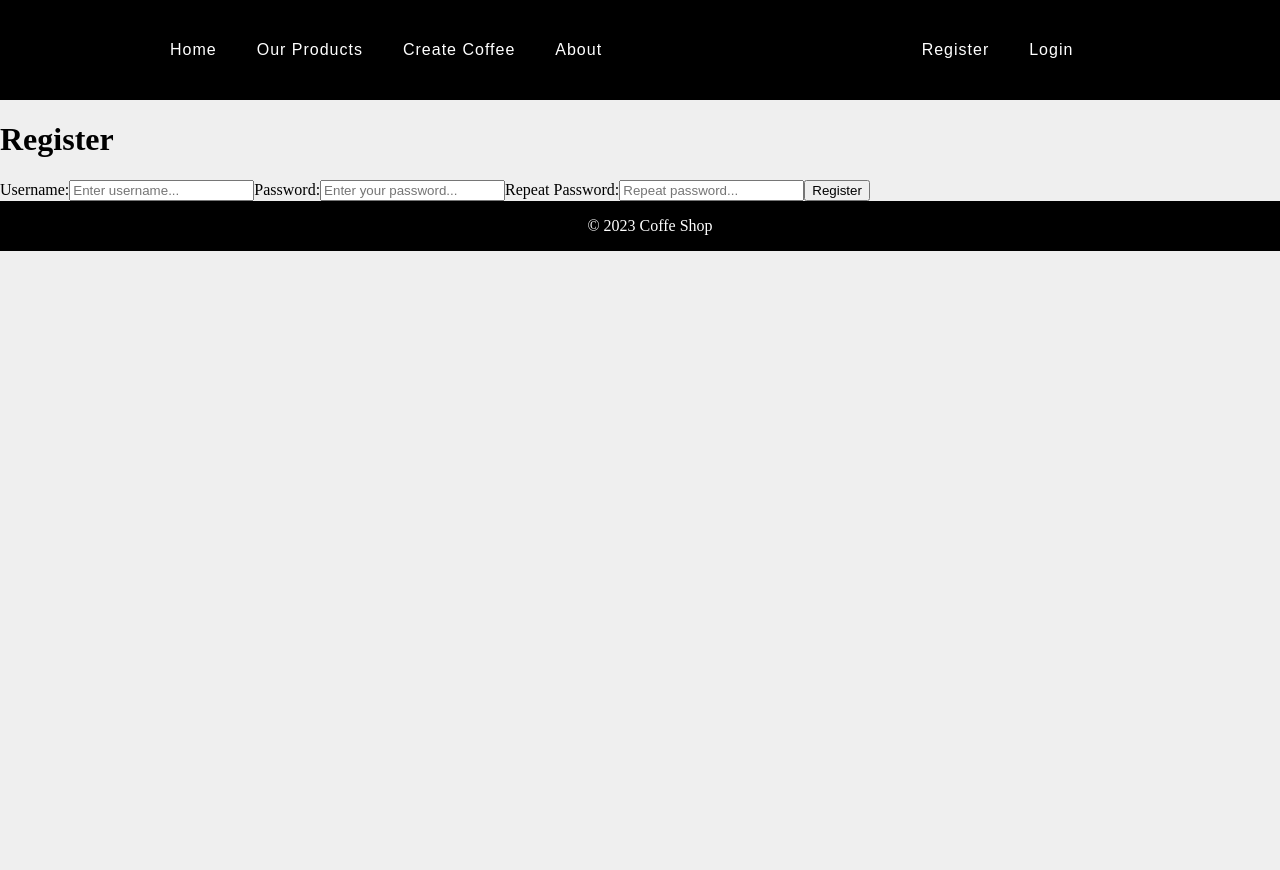
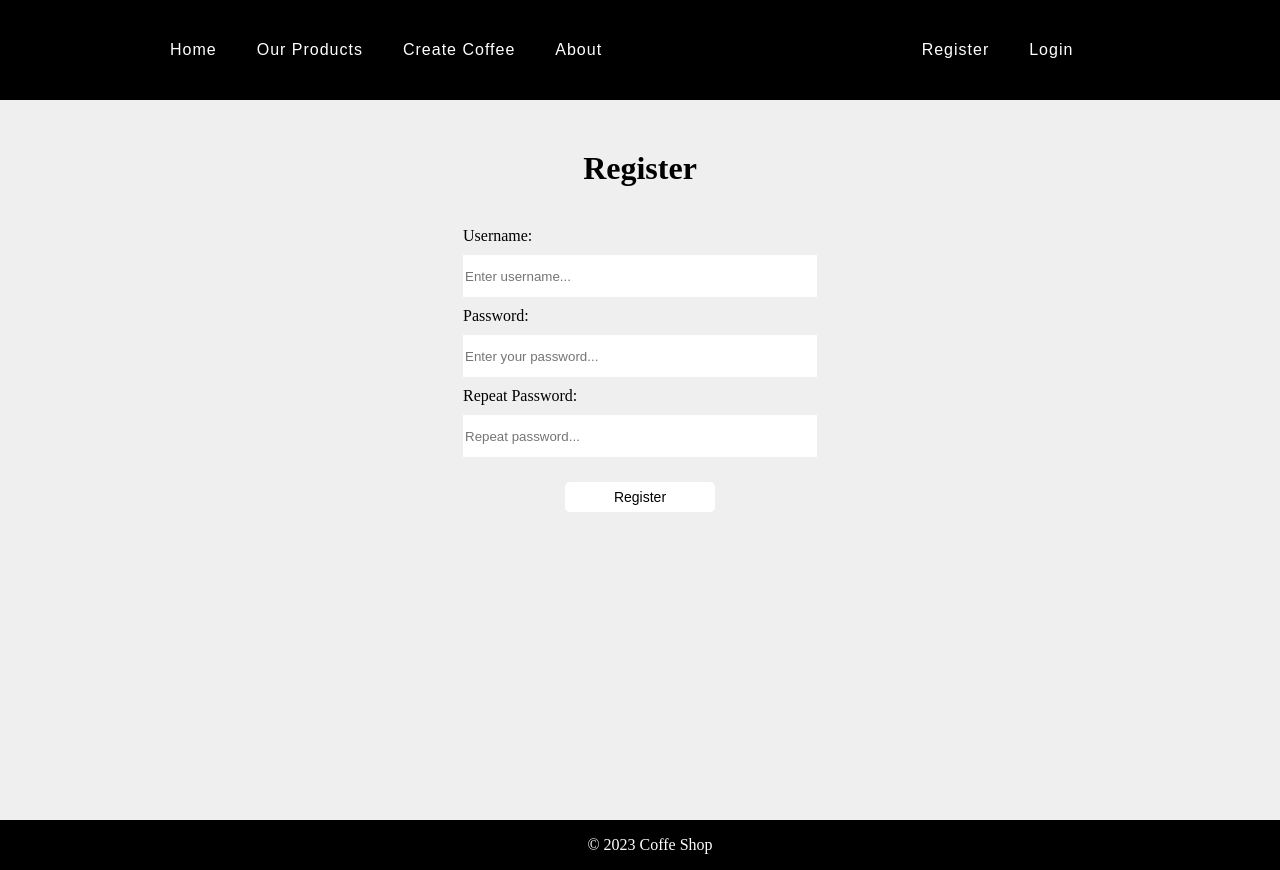
Before and after one commit to MarioAngelov2/Coffee-App, a React (Create React App) app in the folder app/: page /register in a window 1280 px wide. Before the commit the page ends 800 px from the top, so only its background shows below. Built offline with nearby package versions, Linux system fonts and the light colour scheme.

Commit message:
Add css to register page

```diff
--- a/app/src/pages/Register.jsx
+++ b/app/src/pages/Register.jsx
@@ -1,4 +1,5 @@
 import React from "react";
+import "../styles/Register.css";
 
 function Register() {
   return (
--- a/app/src/styles/Catalog.css
+++ b/app/src/styles/Catalog.css
@@ -7,7 +7,7 @@
   flex-direction: column;
   justify-content: center;
   align-items: center;
-  background-color: white;
+
 }
 
 .menu .catalogTitle {
--- /dev/null
+++ b/app/src/styles/Register.css
@@ -0,0 +1,58 @@
+.register {
+  width: 100%;
+  height: 90vh;
+  display: flex;
+  flex-direction: column;
+}
+
+.register h1 {
+  margin: 0 auto;
+  margin-top: 50px;
+}
+
+.register form {
+  display: flex;
+  flex-direction: column;
+  width: auto;
+  height: auto;
+  margin: 0 auto;
+  margin-top: 30px;
+}
+
+.register form input {
+  height: 40px;
+  width: 350px;
+  border: none;
+  color: black;
+  outline: none;
+}
+
+#register-form label {
+  margin-top: 10px;
+  margin-bottom: 10px;
+}
+
+.register button {
+  font-size: 14px;
+  background-color: white;
+  border: none;
+  border-radius: 5px;
+  transition: 0.2s ease-in-out;
+  margin-top: 30px;
+  width: 140px;
+  display: flex;
+  justify-content: center;
+  align-items: center;
+  cursor: pointer;
+  margin: 0 auto;
+  margin-top: 25px;
+  width: 150px;
+  height: 30px;
+}
+
+.register button:hover {
+  background-color: rgb(193, 23, 23);
+  border-radius: 5px;
+  color: white;
+  transition: 0.2s ease-in-out;
+}
```
Lines whose indentation alone changed are shown as unchanged.
